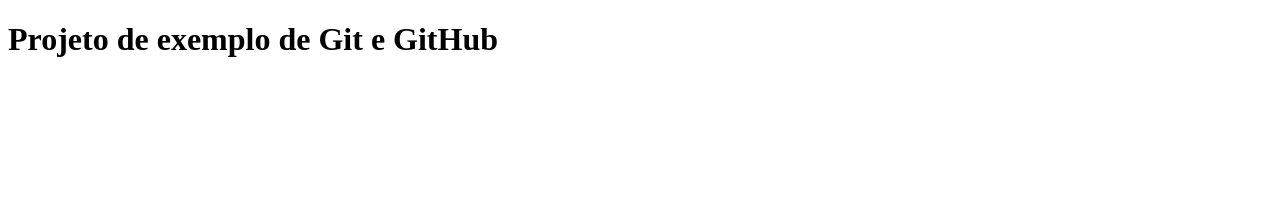
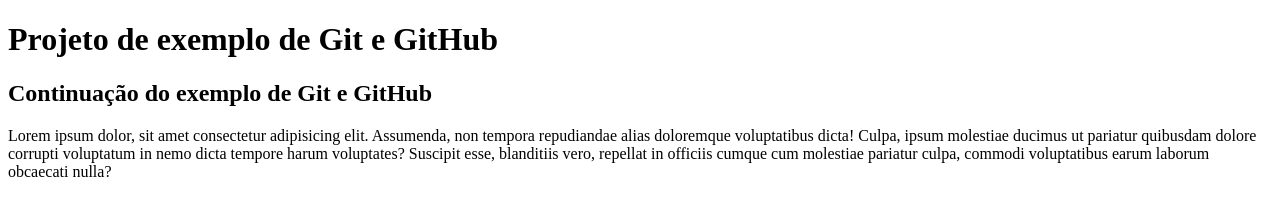
Before and after one commit to marciomarcal98/projeto-github01ta, a plain HTML site: page index.html in a window 1280 px wide. Drawn offline with Linux system fonts and the light colour scheme.

Commit message:
adição de um h2 e de um parágrafo no index.html; commit feito em casa

```diff
--- a/index.html
+++ b/index.html
@@ -7,5 +7,8 @@
 </head>
 <body>
     <h1>Projeto de exemplo de Git e GitHub</h1>
+
+    <h2>Continuação do exemplo de Git e GitHub</h2>
+    <p>Lorem ipsum dolor, sit amet consectetur adipisicing elit. Assumenda, non tempora repudiandae alias doloremque voluptatibus dicta! Culpa, ipsum molestiae ducimus ut pariatur quibusdam dolore corrupti voluptatum in nemo dicta tempore harum voluptates? Suscipit esse, blanditiis vero, repellat in officiis cumque cum molestiae pariatur culpa, commodi voluptatibus earum laborum obcaecati nulla?</p>
 </body>
 </html>
```
